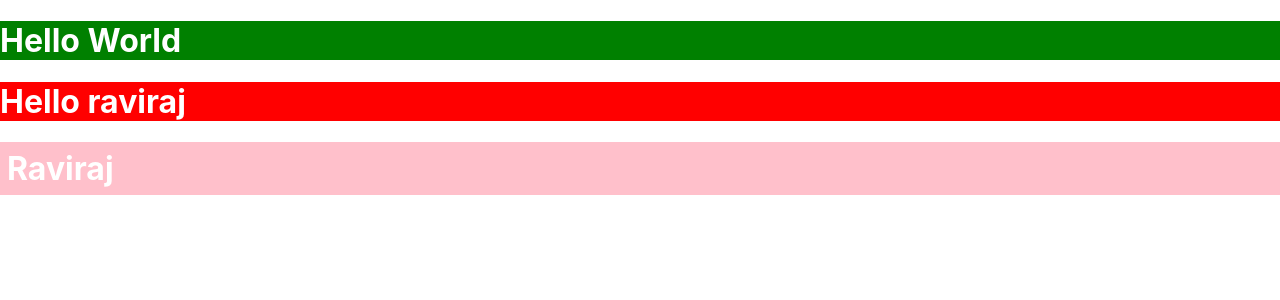
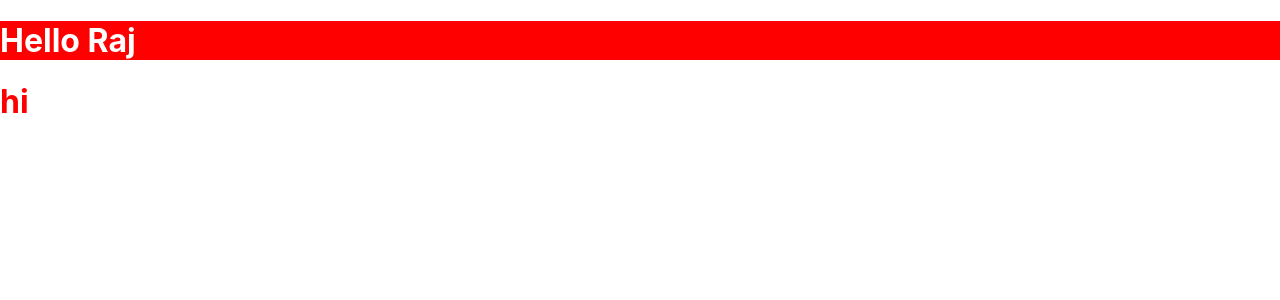
Before and after one commit to ravirajpatil123/Day14, a React (Create React App) app in the folder second-react-app/: page / in a window 1280 px wide. Shown: the top 300 px of the page. Built offline with nearby package versions, Linux system fonts and the light colour scheme.

Commit message:
external style

```diff
--- a/second-react-app/src/App.css
+++ b/second-react-app/src/App.css
@@ -1,38 +1,4 @@
-.App {
-  text-align: center;
-}
-
-.App-logo {
-  height: 40vmin;
-  pointer-events: none;
-}
-
-@media (prefers-reduced-motion: no-preference) {
-  .App-logo {
-    animation: App-logo-spin infinite 20s linear;
-  }
-}
-
-.App-header {
-  background-color: #282c34;
-  min-height: 100vh;
-  display: flex;
-  flex-direction: column;
-  align-items: center;
-  justify-content: center;
-  font-size: calc(10px + 2vmin);
+.beatiful{
+  background: red;
   color: white;
 }
-
-.App-link {
-  color: #61dafb;
-}
-
-@keyframes App-logo-spin {
-  from {
-    transform: rotate(0deg);
-  }
-  to {
-    transform: rotate(360deg);
-  }
-}
--- a/second-react-app/src/App.js
+++ b/second-react-app/src/App.js
@@ -1,14 +1,11 @@
-function App(){
-  let style = {background : "green",color : "white"}
-  return(
-     <>
-   <h1 style={style} >Hello World</h1>
-
-   <h1 style={{background : "red",color : "white"}} >Hello raviraj</h1>
-
-   <h1 style={{backgroundColor : "pink" ,color:"white",padding : "7px"}} >Raviraj</h1>
-  </>
+import "./App.css";
+function App() {
+  return (
+    <>
+      <h1 className="beatiful">Hello Raj</h1>
+      <h1 style= {{color:"red"}}>hi</h1>
+    </>
   );
 }
 
-export default App
+export default App;
```
